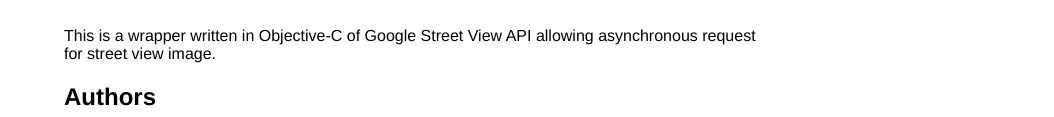
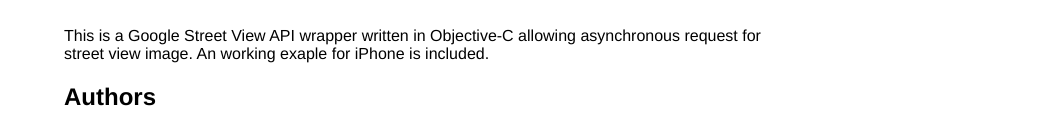
Before and after one commit to myang-git/Google-Street-View-API-Wrapper, a plain HTML site: page index.html in a window 1280 px wide. Shown: the part 306-423 px from the top of the page, without its empty margins (226-1280 px from the left). Drawn offline with Linux system fonts and the light colour scheme.

Commit message:
Update index.html

```diff
--- a/index.html
+++ b/index.html
@@ -50,7 +50,7 @@
     </div>
 
 
-      <p>This is a wrapper written in Objective-C of Google Street View API allowing asynchronous request for street view image.</p>
+      <p>This is a Google Street View API wrapper written in Objective-C allowing asynchronous request for street view image. An working exaple for iPhone is included.</p>
 
 
 
```
